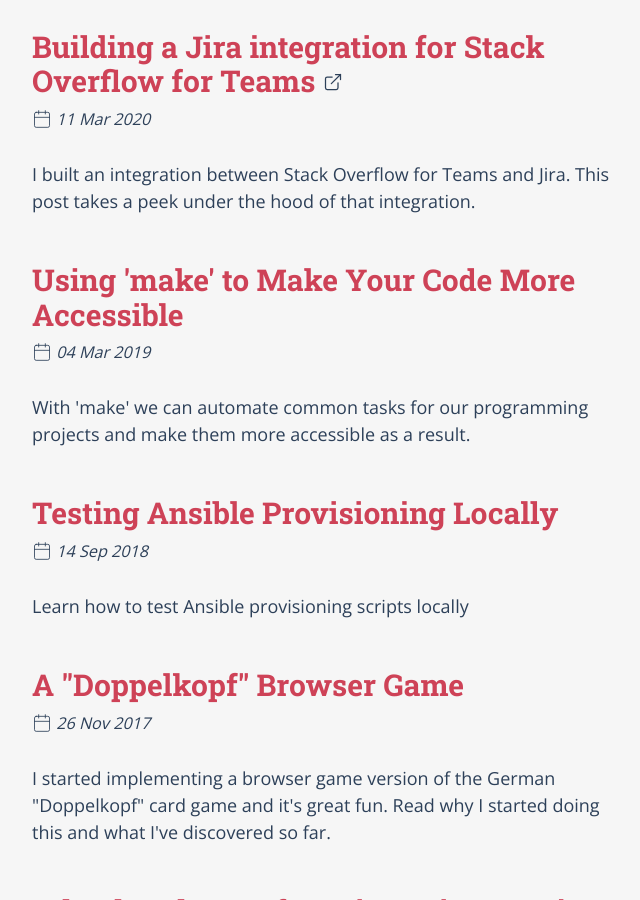
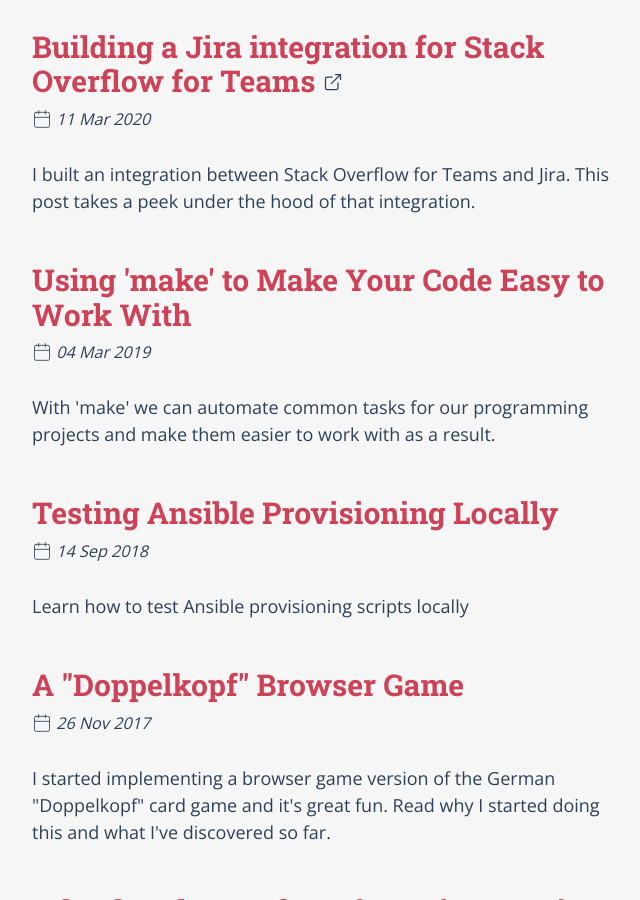
Before and after one commit to hamvocke/hamvocke.github.io, a Jekyll site: the page built from tags/programming.html, in a window 1280 px wide and 900 px high, scrolled down 757 px. Shown: the whole window, without its empty margins (308-948 px from the left). Built offline with Jekyll 4.4.1, drawn with Linux system fonts in a browser that asks for light colours.

Commit message:
change title for makefile blog post

```diff
--- a/_posts/2019-03-04-makefiles-for-accessibility.md
+++ b/_posts/2019-03-04-makefiles-for-accessibility.md
@@ -1,9 +1,9 @@
 ---
 layout: post
-title: Using 'make' to Make Your Code More Accessible
+title: Using 'make' to Make Your Code Easy to Work With
 tags: programming
-excerpt: With 'make' we can automate common tasks for our programming projects and make them more accessible as a result.
-summary: With 'make' we can automate common tasks for our programming projects and make them more accessible as a result.
+excerpt: With 'make' we can automate common tasks for our programming projects and make them easier to work with as a result.
+summary: With 'make' we can automate common tasks for our programming projects and make them easier to work with as a result.
 image: /assets/img/uploads/make.png
 comments: true
 ---
@@ -14,7 +14,7 @@
 
 At ThoughtWorks, we often call this a `go` script (which, admittedly, became confusing after _go_, the programming language, has become a thing). Teams at ThoughtWorks often create these scripts to make it easy run common tasks automatically: I can call `./go build` to compile my source code, `./go test` to run the test suite, or `./go run` to start the application locally, regardless of the tools that are used under the hood. [Pete Hodgson](https://twitter.com/ph1) wrote a nice series of articles [in praise of the go script](https://www.thoughtworks.com/insights/blog/praise-go-script-part-i) to describe this practice in more detail ([Part II is here](https://www.thoughtworks.com/insights/blog/praise-go-script-part-ii)).
 
-Having a script as a single entry point makes your code more accessible. It's easy to do the things you want to do without memorizing long-winded commands. It's easy to switch between different projects as the commands stay mostly the same. And it's easy to discover what's possible (by running `./go help`) which helps getting new people up to speed.
+Having a script as a single entry point makes your code more accessible to other developers (and your future self!). It's easy to do the things you want to do without memorizing long-winded commands. It's easy to switch between different projects as the commands stay mostly the same. And it's easy to discover what's possible (by running `./go help`) which helps getting new people up to speed.
 
 ## `go` Scripts: An Example in Bash
 Most of the `go` scripts I've seen were written in _bash_ and roughly followed the same structure of parsing the first parameter and then mapping that to certain actions:
```
